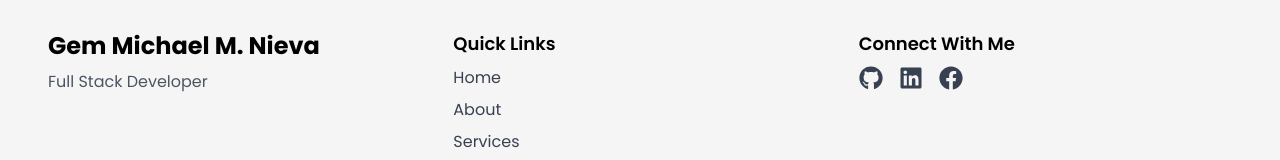
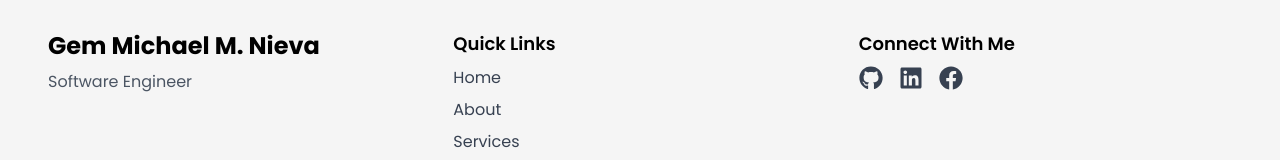
Before and after one commit to GemMichael/my-portfolio, a Next.js app: page / in a window 1280 px wide. Shown: the part 5548-5708 px from the top of the page. Built offline with nearby package versions, Linux system fonts and the light colour scheme.

Commit message:
update content footer

```diff
--- a/src/app/components/Footer.tsx
+++ b/src/app/components/Footer.tsx
@@ -10,7 +10,7 @@ const Footer = () => {
           <div>
             <h2 className="text-2xl font-bold">Gem Michael M. Nieva</h2>
             <p className="mt-2 text-gray-600 dark:text-gray-400">
-              Full Stack Developer
+              Software Engineer
             </p>
           </div>
           <div>
```
